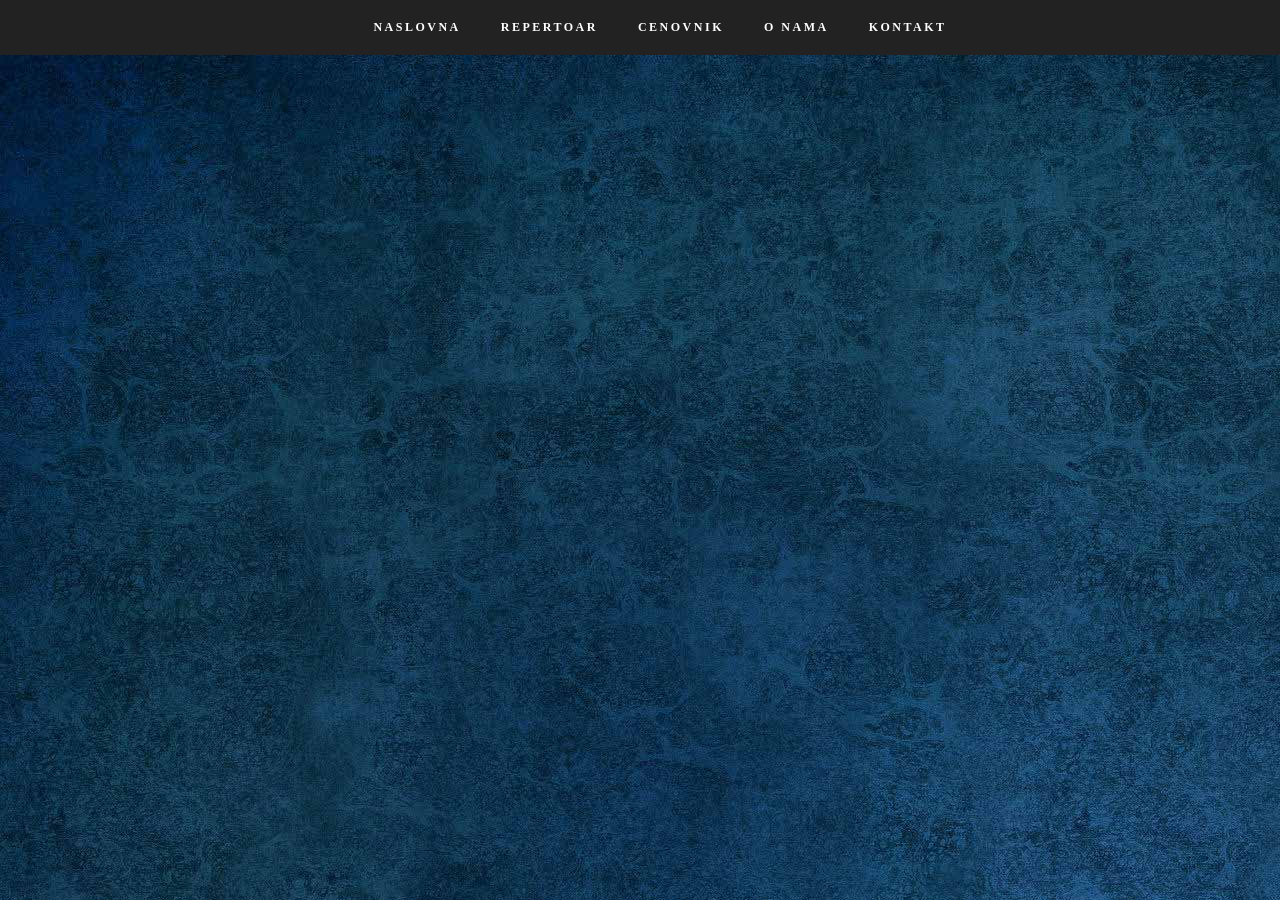
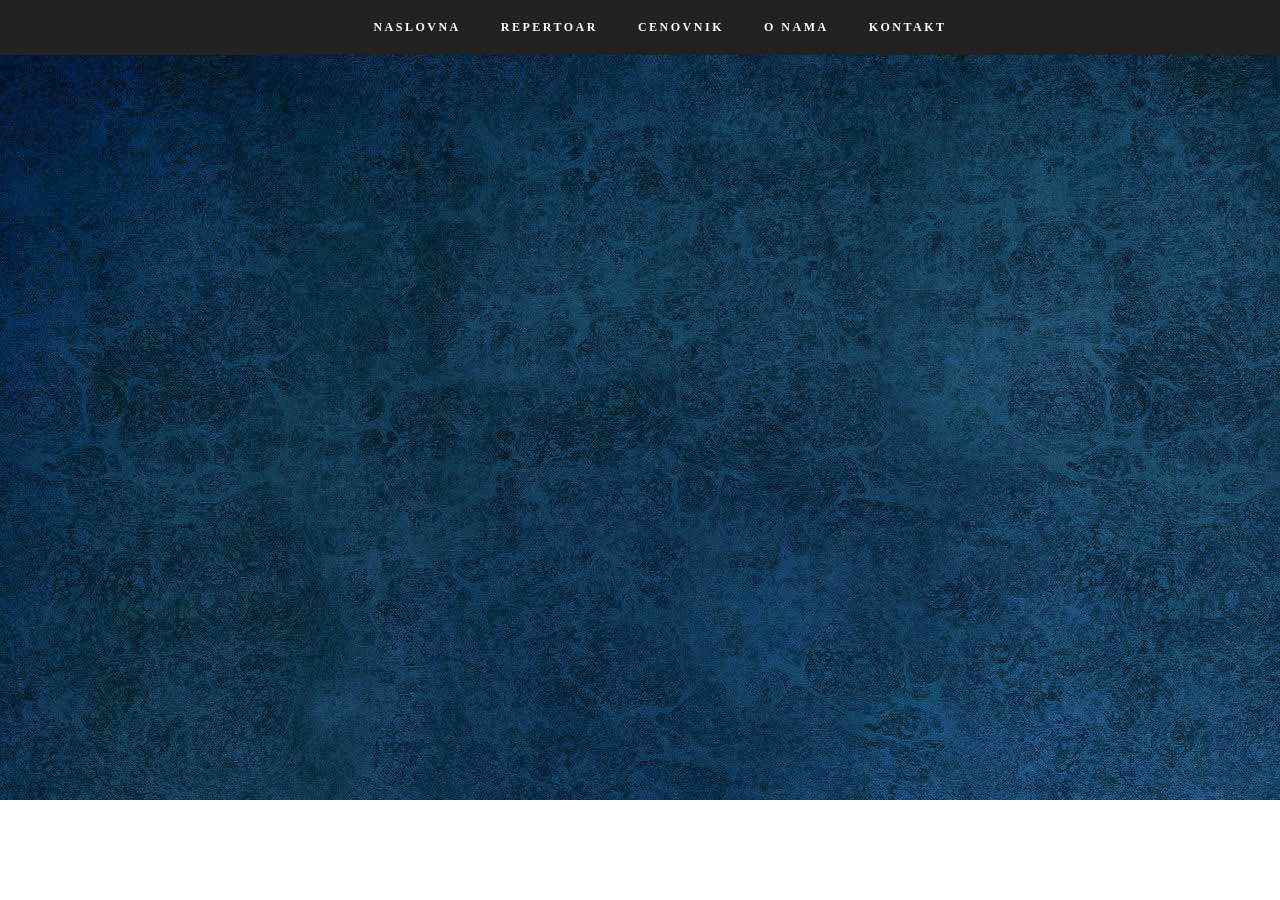
Before and after one commit to sheshum/arena-cineplex, a React (Create React App) app: page / in a window 1280 px wide. After the commit the page ends 800 px from the top, so only its background shows below. Built offline with nearby package versions, Linux system fonts and the light colour scheme.

Commit message:
components added
Header, Naslovna, Repertoar

```diff
--- a/src/App.css
+++ /dev/null
@@ -1,83 +0,0 @@
-/* .App {
-  text-align: center;
-}
-
-.App-logo {
-  animation: App-logo-spin infinite 20s linear;
-  height: 80px;
-}
-
-.App-header {
-  background-color: #222;
-  height: 150px;
-  padding: 20px;
-  color: white;
-}
-
-.App-title {
-  font-size: 1.5em;
-}
-
-.App-intro {
-  font-size: large;
-}
-
-@keyframes App-logo-spin {
-  from { transform: rotate(0deg); }
-  to { transform: rotate(360deg); }
-} */
-
-.App-body{
-  background: transparent url("blueback.jpg") repeat fixed 0 0;
-  min-height: 900px;
-}
-
-#nav-wrap {
-  background-color: #222;
-  font: 12px 'opensans-bold';
-  font-family: 'sans-serif';
-  width: 100%;
-  text-transform: uppercase;
-  letter-spacing: 2.5px;
-  margin: 0 auto;
-  z-index: 100;
-  position: fixed;
-  left: 0;
-  top: 0;
-}
-
-ul {
-  list-style: none outside;
-
-}
-
-ul#nav {
-  text-align: center;
-  font-weight: bold;
-  margin: 0;
-
-}
-
-ul#nav li {
-
-  position: relative;
-  display: inline-block;
-  padding: 20px;
-  cursor: pointer;
-
-
-}
-
-ul#nav li a {
-  color: #fff;
-  text-decoration: none;
-}
-
-ul#nav li.current a {
-  color: #F06000;
-}
-
-
-.list-item {
-  background-color: rgba(255, 255, 255, 0.1);
-}
--- a/src/App.js
+++ b/src/App.js
@@ -1,25 +1,11 @@
 import React, { Component } from 'react';
-
-import './App.css';
+import Header from "./components/Header";
 
 class App extends Component {
   render() {
     return (
-      <div className="App-body">
-        <header className="App-header">
-          <nav id="nav-wrap">
-            <ul id="nav">
-              <li><a>Naslovna</a></li>
-              <li><a>Repertoar</a></li>
-              <li><a>Cenovnik</a></li>
-              <li><a>O nama</a></li>
-              <li><a>Kontakt</a></li>
-            </ul>
-
-          </nav>
-
-        </header>
-
+      <div className="">
+        <Header />
       </div>
     );
   }
--- /dev/null
+++ b/src/components/Header.css
@@ -0,0 +1,53 @@
+body {
+    background: transparent url("../images/blueback.jpg") repeat fixed 0 0;
+  }
+
+  #nav-wrap {
+    background-color: #222;
+    font: 12px 'opensans-bold';
+    font-family: 'sans-serif';
+    width: 100%;
+    text-transform: uppercase;
+    letter-spacing: 2.5px;
+    margin: 0 auto;
+    z-index: 100;
+    position: fixed;
+    left: 0;
+    top: 0;
+  }
+
+  ul {
+    list-style: none outside;
+
+  }
+
+  ul#nav {
+    text-align: center;
+    font-weight: bold;
+    margin: 0;
+
+  }
+
+  ul#nav li {
+
+    position: relative;
+    display: inline-block;
+    padding: 20px;
+    cursor: pointer;
+
+
+  }
+
+  ul#nav li a {
+    color: #fff;
+    text-decoration: none;
+  }
+
+  ul#nav li.current a {
+    color: #F06000;
+  }
+
+
+  .list-item {
+    background-color: rgba(255, 255, 255, 0.1);
+  }
--- /dev/null
+++ b/src/components/Header.js
@@ -0,0 +1,25 @@
+import React, { Component } from 'react';
+import "./Header.css";
+
+class Header extends Component{
+    render(){
+        return(
+            <header className="App-header">
+            <nav id="nav-wrap">
+              <ul id="nav">
+                <li><a>Naslovna</a></li>
+                <li><a>Repertoar</a></li>
+                <li><a>Cenovnik</a></li>
+                <li><a>O nama</a></li>
+                <li><a>Kontakt</a></li>
+              </ul>
+
+            </nav>
+          </header>
+        );
+    }
+
+
+}
+
+export default Header;
--- a/src/index.css
+++ b/src/index.css
@@ -1,4 +1,5 @@
 body {
+  background: transparent url("images/blueback.jpg") repeat fixed 0 0;
   margin: 0;
   padding: 0;
   font-family: sans-serif;
```
Also changed, not shown: src/components/Naslovna.js (added, +14 -0 lines), src/components/Repertoar.js (added, +11 -0 lines), src/images/blueback.jpg (renamed from src/blueback.jpg), src/logo.svg (deleted).
